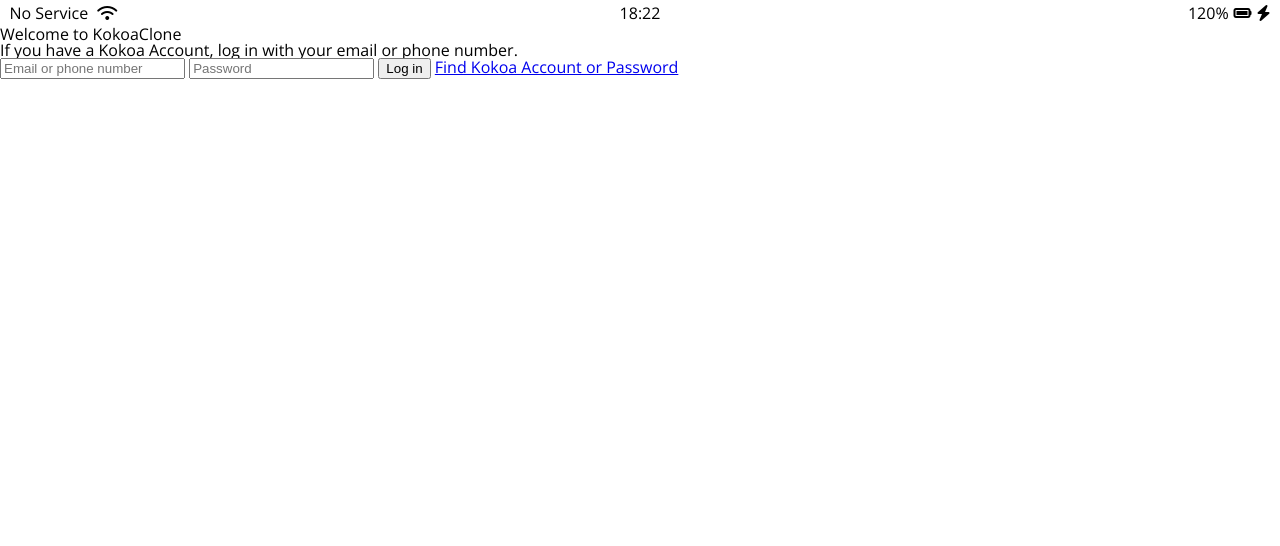
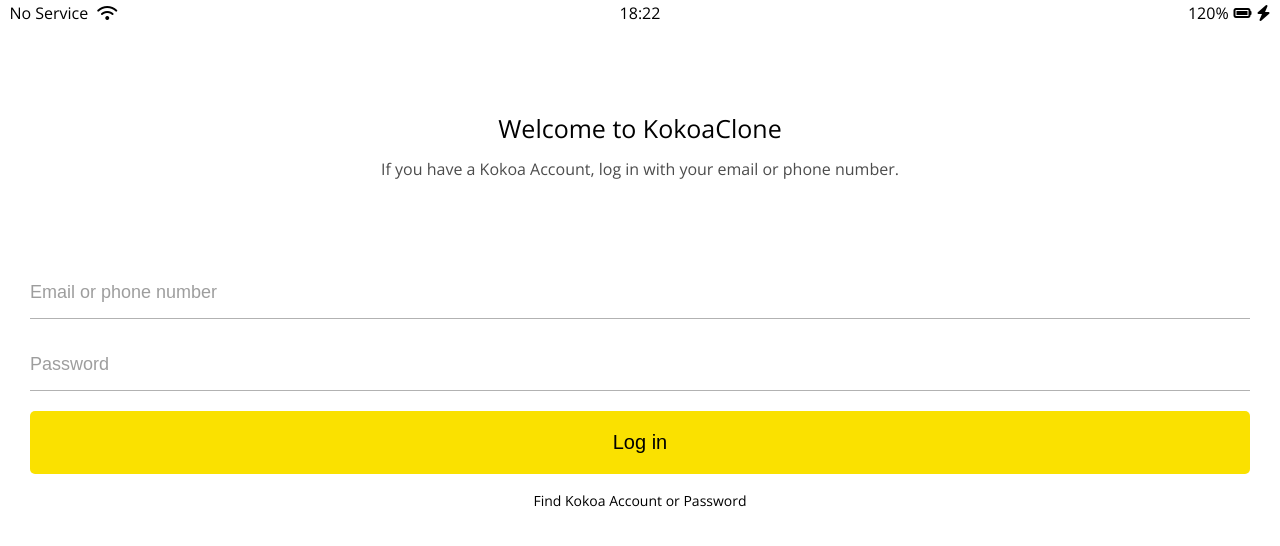
Before and after one commit to wcmessi10/kokoa-clone-2023, a plain HTML site: page index.html in a window 1280 px wide. Drawn offline with nearby package versions, Linux system fonts and the light colour scheme.

Commit message:
Complete Login Page

```diff
--- a/css/reset.css
+++ b/css/reset.css
@@ -41,3 +41,6 @@ table {
 	border-collapse: collapse;
 	border-spacing: 0;
 }
+input:focus{
+	outline: none;
+}
--- /dev/null
+++ b/css/screens/login.css
@@ -0,0 +1,50 @@
+.welcome-header{
+    margin: 90px 0px;
+    text-align: center;
+    display: flex;
+    flex-direction: column;
+    align-items: center;
+}
+.welcome-header__title{
+    margin-bottom: 20px;
+    font-size: 25px;
+}
+.welcome-header__text{
+    width: 60%;
+    opacity: 0.7;
+}
+#login-form{
+    display: flex;
+    flex-direction: column;
+    margin: 0px 30px;
+}
+#login-form input{
+    padding : 15px 0px ;
+    border: none;
+    font-size: 18px;
+    margin-bottom: 20px;
+}
+#login-form input:not([type="submit"]){
+
+    border-bottom: 1px solid rgba(0, 0, 0, 0.3);
+    transition: border-color 0.3s ease-in-out;
+}
+#login-form input::placeholder{
+    opacity: 0.7;
+}
+#login-form input:focus{
+    border-color: var(--yellow);
+}
+#login-form input[type="submit"]{
+    background-color: var(--yellow);
+    cursor: pointer;
+    font-size: 20px;
+    padding: 20px 0px;
+    border-radius: 5px;
+}
+#login-form a{
+    color:inherit;
+    text-align: center;
+    text-decoration: none;
+    font-size: 14px;
+}
--- a/css/styles.css
+++ b/css/styles.css
@@ -1,6 +1,10 @@
 @import url('https://fonts.googleapis.com/css2?family=Open+Sans:wght@400;600&display=swap');
 @import "reset.css";
-@import "status-bar.css";
+@import "variables.css";
+/* Components */
+@import "components/status-bar.css";
+/* Screens */
+@import "screens/login.css";
 body{
     font-family: 'Open Sans', sans-serif;
 }
--- /dev/null
+++ b/css/variables.css
@@ -0,0 +1,3 @@
+:root{
+    --yellow:#fae100;
+}
--- a/index.html
+++ b/index.html
@@ -26,8 +26,8 @@
         ><!--충전모양 아이콘-->
       </div>
     </div>
-    <header class="welcome-header__title">
-      <h1 class="welcome-header">Welcome to KokoaClone</h1>
+    <header class="welcome-header">
+      <h1 class="welcome-header__title">Welcome to KokoaClone</h1>
       <p class="welcome-header__text">
         If you have a Kokoa Account, log in with your email or phone number.
       </p>
```
Also changed, not shown: css/components/status-bar.css (renamed from css/status-bar.css).
